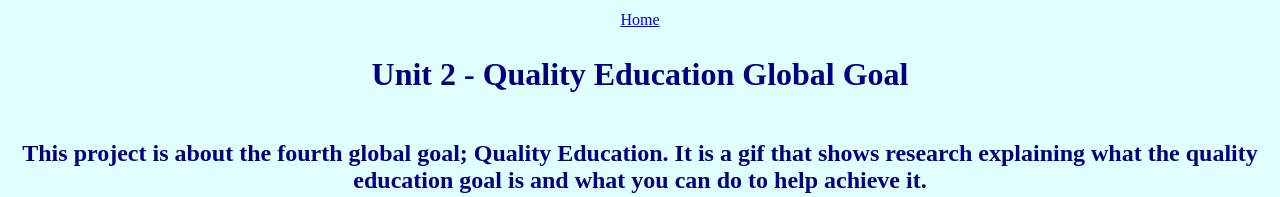
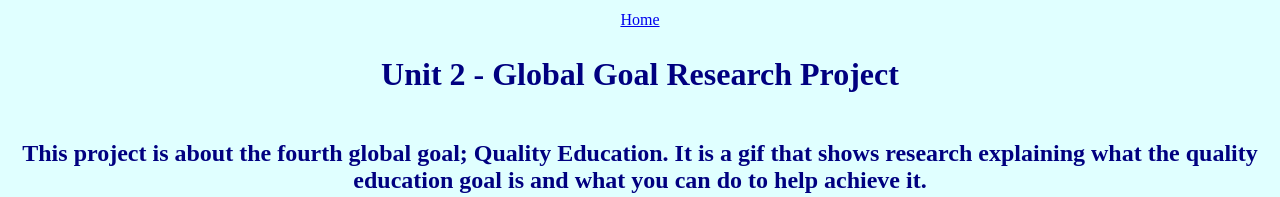
Before and after one commit to hannaheparker/hannaheparker.github.io, a plain HTML site: page unit2.html in a window 1280 px wide. Shown: the top 197 px of the page. Drawn offline with Linux system fonts and the light colour scheme.

Commit message:
Update unit2.html

```diff
--- a/unit2.html
+++ b/unit2.html
@@ -12,7 +12,7 @@
   </head>
   <body>
     <a href = "index.html">Home</a>
-    <h1>Unit 2 - Quality Education Global Goal</h1>
+    <h1>Unit 2 - Global Goal Research Project</h1>
     <h2>This project is about the fourth global goal; Quality Education. It is a gif that shows research explaining what the quality education goal is and what you can do to help achieve it.</h2>
     <img src="media/cs-academy-recording.gif">
     <h3>I created the graduation cap logo to represent the goal of quality education. I called my logo in different places and in different colors by defining my logo and using parameters.</h3>
```
